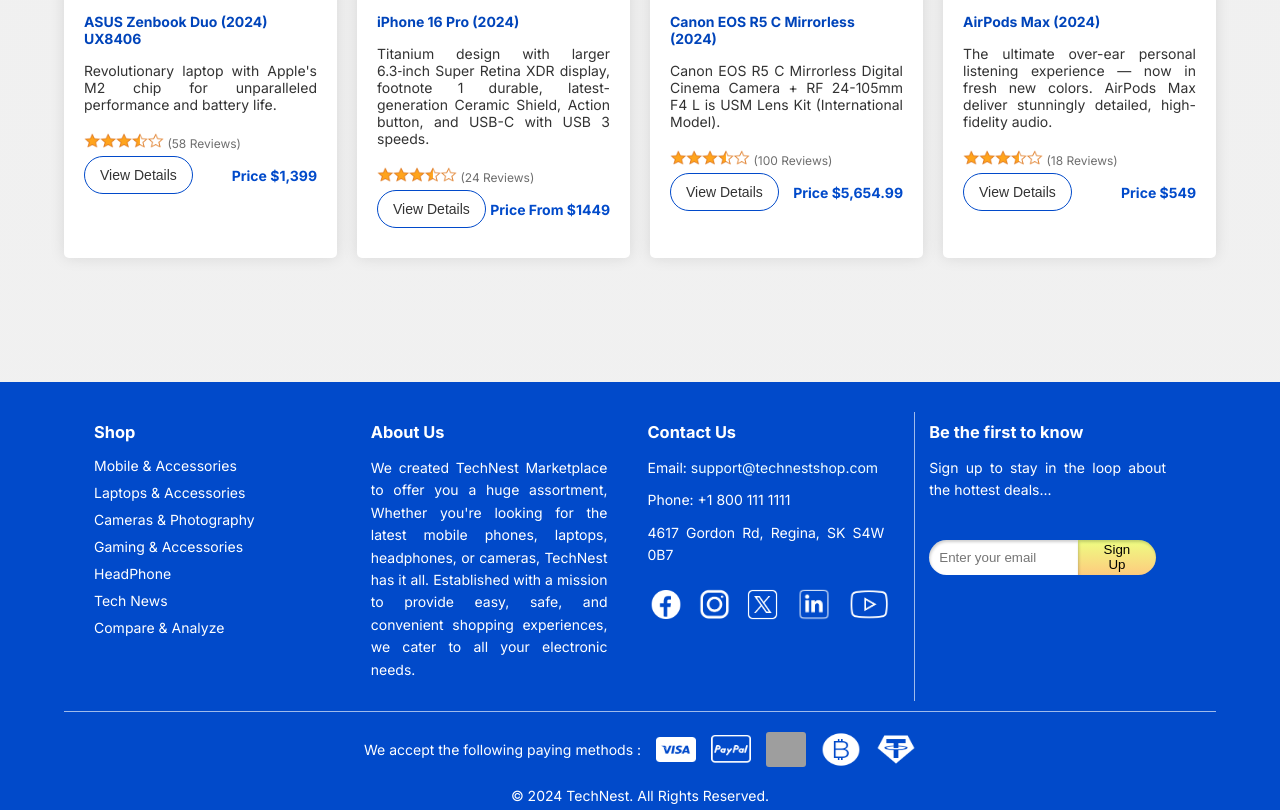
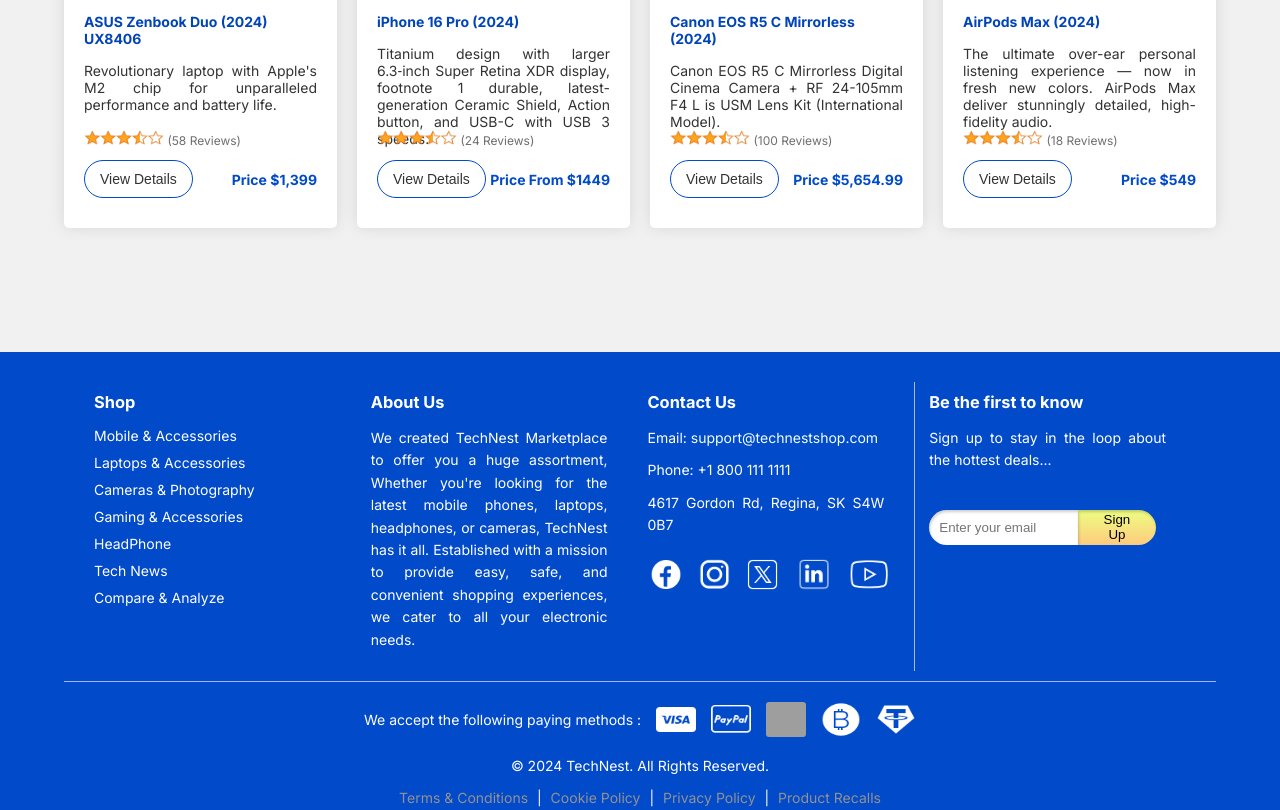
Before and after one commit to Shiva2g/fainal-project, a Next.js app: page / in a window 1280 px wide. Shown: the part 1280-2090 px from the top of the page. Built offline with nearby package versions, Linux system fonts and the light colour scheme; grey boxes are pictures that could not be loaded.

Commit message:
main page- grid item

```diff
--- a/src/app/page.js
+++ b/src/app/page.js
@@ -96,7 +96,9 @@
                 <p className={styles.proInfo}>
                   Revolutionary laptop with Apple's M2 chip for unparalleled performance and battery life.
                 </p>
-                <div className={styles.proRating}>
+
+              </div>
+              <div className={styles.proRating}>
                   <Image src="/assets/images/ratings/rating-35.png" width={35} height={35} alt="Rating" /> (58 Reviews)
                 </div>
                 <div className={styles.subInfoPro}>
@@ -107,7 +109,6 @@
                     <p>Price $1,399</p>
                   </div>
                 </div>
-              </div>
             </div>
             <div className={styles.productItem}>
               <div className={styles.proImage}>
--- a/src/app/page.module.css
+++ b/src/app/page.module.css
@@ -167,6 +167,7 @@
   width: 330px;
   text-align: left;
   position: relative;
+  height: 450px;
 }
 .proLike {
   position: absolute;
@@ -197,6 +198,7 @@
   font-weight: bold;
   margin-bottom: 15px;
   color: #0044ba;
+  flex-grow: 1;
 }
 
 .productItem .proInfo {
@@ -215,6 +217,8 @@
   font-size: 12px;
   align-items: center;
   color: #6e6e6e;
+  position: absolute;
+  bottom: 80px;
 }
 
 .productItem button:hover {
@@ -230,7 +234,13 @@
   align-items: center;
   padding-top: 5px;
   padding-bottom: 10px;
+  margin-top: auto;
+  position: absolute;
+  bottom: 20px;
+  left: 20px;
+  right: 20px;
 }
+
 .productItem .infoButton {
   text-align: left;
 }
```
